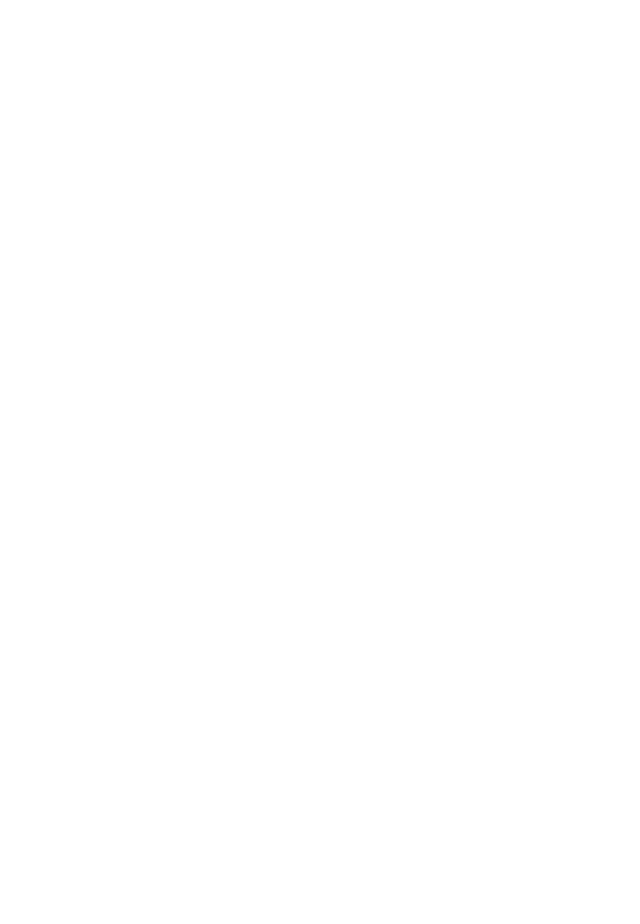
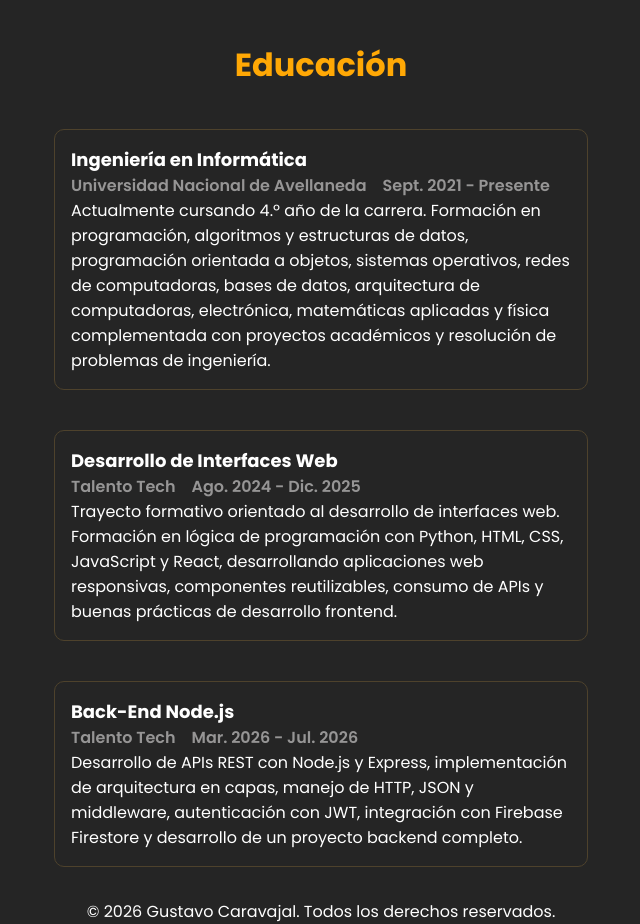
Before and after one commit to Gustavo-Caravajal/Portfolio-Gustavo-Caravajal-Laura, a React (Vite) app: page / in a window 1280 px wide. Shown: the part 2720-3644 px from the top of the page, without its empty margins (319-959 px from the left). Before the commit the page ends 2691 px from the top, so only its background shows below. Built offline with nearby package versions, Linux system fonts and the light colour scheme.

Commit message:
feat: agregar sección de educación al portfolio

```diff
--- a/src/App.tsx
+++ b/src/App.tsx
@@ -1,5 +1,6 @@
 import './App.css'
 import { About } from './components/About/About'
+import { Education } from './components/Education/Education'
 import { Footer } from './components/Footer/Footer'
 import { Header } from './components/Header/Header'
 import { Home } from './components/Home/Home'
@@ -14,6 +15,7 @@
       <Home/>
       <About/>
       <Projects/>
+      <Education/>
       <Footer/>
     </div>
   )
--- /dev/null
+++ b/src/components/Education/Education.css
@@ -0,0 +1,53 @@
+.education-container {
+    display: flex;
+    flex-direction: column;
+    justify-content: flex-start;
+    align-items: center;
+    width: 100%;
+    min-height: 100vh;
+    box-sizing: border-box;
+    gap: 2.5rem;
+    padding: 5.9rem 2rem 2rem 2rem;
+}
+
+.education-item{
+    display: flex;
+    flex-direction: column;
+    width: 500px;
+    padding: 1rem;
+    border-radius: 10px;
+    border: 1px solid hsl(39, 28%, 24%);
+}
+
+.education-title {
+    color: hsl(39, 100%, 51%);
+    font-size: xx-large;
+}
+
+.education-info{
+    display: flex;
+    flex-direction: column;
+}
+
+.title{
+    font-size: large;
+}
+
+.details{
+    display: flex;
+    flex-direction: row;
+    gap: 1rem;
+}
+
+.education-institution, .education-period{
+    color: rgb(150, 149, 149);
+    font-weight: 600;
+}
+
+@media (max-width: 768px) {
+    .education-container {
+        flex-direction: column;
+        align-items: center;
+        padding: 5.9rem 1rem 1rem 1rem;
+    }
+}
--- /dev/null
+++ b/src/components/Education/Education.tsx
@@ -0,0 +1,49 @@
+import "./Education.css"
+
+export const Education = () => {
+    const educationItems = [
+        {
+            title: "Ingeniería en Informática",
+            details: {
+                institution: "Universidad Nacional de Avellaneda",
+                period: "Sept. 2021 - Presente"
+            },
+            description: "Actualmente cursando 4.º año de la carrera. Formación en programación, algoritmos y estructuras de datos, programación orientada a objetos, sistemas operativos, redes de computadoras, bases de datos, arquitectura de computadoras, electrónica, matemáticas aplicadas y física complementada con proyectos académicos y resolución de problemas de ingeniería."
+        },
+        {
+            title: "Desarrollo de Interfaces Web",
+            details: {
+                institution: "Talento Tech",
+                period: "Ago. 2024 - Dic. 2025"
+            },
+            description: "Trayecto formativo orientado al desarrollo de interfaces web. Formación en lógica de programación con Python, HTML, CSS, JavaScript y React, desarrollando aplicaciones web responsivas, componentes reutilizables, consumo de APIs y buenas prácticas de desarrollo frontend."
+        },
+        {
+            title: "Back-End Node.js",
+            details: {
+                institution: "Talento Tech",
+                period: "Mar. 2026 - Jul. 2026"
+            },
+            description: "Desarrollo de APIs REST con Node.js y Express, implementación de arquitectura en capas, manejo de HTTP, JSON y middleware, autenticación con JWT, integración con Firebase Firestore y desarrollo de un proyecto backend completo."
+        }
+    ]
+    return (
+        <section id="education" className="education-container">
+            <h2 className="education-title">Educación</h2>
+            {educationItems.map((item) => (
+                <div className="education-item">
+                    <div className="education-info">
+                        <h4 className="title">{item.title}</h4>
+                        <div className="details">
+                            <p className="education-institution">{item.details?.institution}</p>
+                            <p className="education-period">{item.details?.period}</p>
+                        </div>
+                        <p className="education-description">
+                            {item.description}
+                        </p>
+                    </div>
+                </div>
+            ))}
+        </section>
+    );
+};
```
